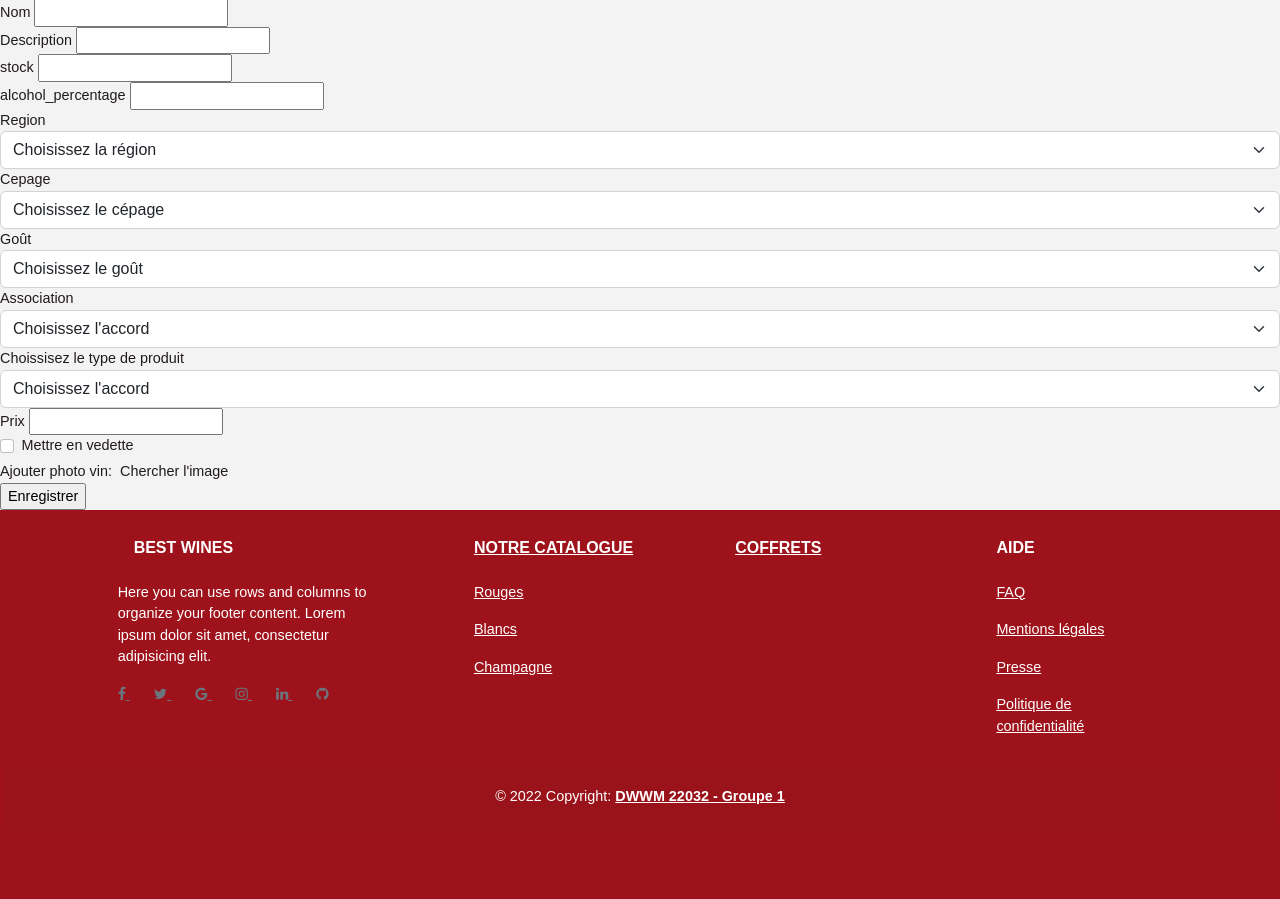
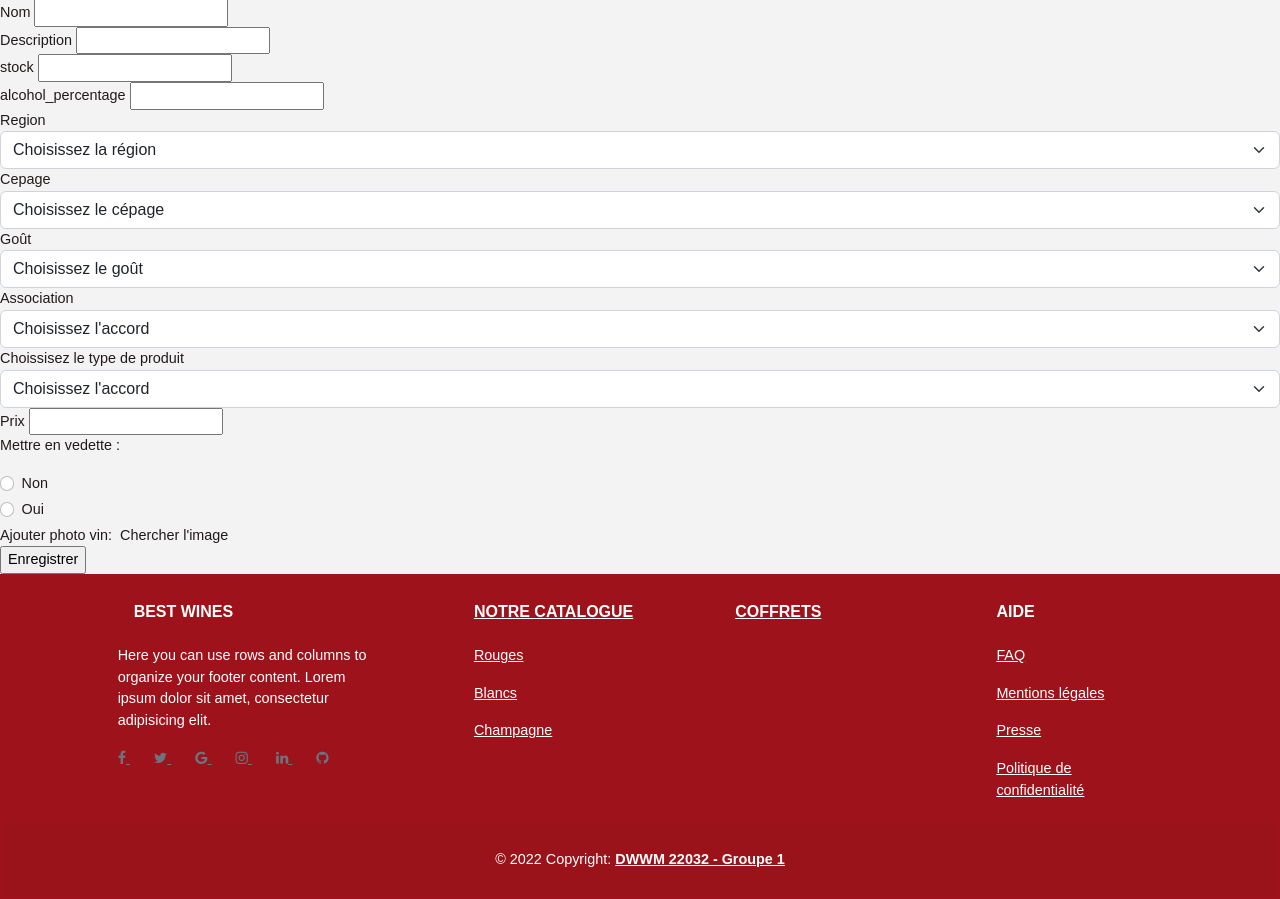
Before and after one commit to matgiard/best-wines, a PHP site: template src/views/employe/stock/insert.php in a window 1280 px wide. Shown: the part 170-1069 px from the top of the page. Before the commit the page ends 974 px from the top, so only its background shows below. Run offline with PHP 8.4, Linux system fonts and the light colour scheme; the template is opened without the code that fills it, so the values that code supplies are empty; some libraries are stand-ins or nearby versions.

Commit message:
correction pb ajout produit

```diff
--- a/src/views/employe/stock/edit.php
+++ b/src/views/employe/stock/edit.php
@@ -99,8 +99,9 @@
     <div> Mettre en vedette</div>
 
     <div class="form-check">
-        <label class="form-check-label" for="is_featured">Non</label> <input class="form-check-input" name="is_featured" id="is_featured" type="radio" value="0" aria-label="Non" <?php if (($edit_temp['is_featured'] !== 1)): ?> <?= "checked" ?>><?php endif;?>
-    <div class="form-check">
+      <label class="form-check-label" for="is_featured">Non</label> <input class="form-check-input" name="is_featured" id="is_featured" type="radio" value="0" aria-label="Non" <?php if (($edit_temp['is_featured'] !== 1)): ?> <?= "checked" ?>><?php endif;?>
+    </div>
+        <div class="form-check">
         <label class="form-check-label" for="is_featured">Oui</label> <input class="form-check-input" name="is_featured" id="is_featured" type="radio" value="1" aria-label="Oui" <?php if (($edit_temp['is_featured'] == 1)): ?> <?= "checked" ?>><?php endif;?>>
 
     </div>
--- a/src/views/employe/stock/insert.php
+++ b/src/views/employe/stock/insert.php
@@ -72,13 +72,16 @@
     </div>
     <div>
         <label for="price">Prix</label>
-        <input type="number" name="price" id="price">
+        <input type="text" name="price" id="price">
+    </div>
+    <p>Mettre en vedette :</p>
+    <div class="form-check">
+
+        <label class="form-check-label" for="is_featured">Non</label> <input class="form-check-input" name="is_featured" id="is_featured" type="radio" value="0" aria-label="Non">
     </div>
     <div class="form-check">
-        <input class="form-check-input" name='is_featured' type="checkbox" value="1" id="is_featured">
-        <label class="form-check-label" for="is_featured">
-            Mettre en vedette
-        </label>
+        <label class="form-check-label" for="is_featured">Oui</label> <input class="form-check-input" name="is_featured" id="is_featured" type="radio" value="1" aria-label="Oui">
+
     </div>
     <div>Ajouter photo vin:
         <label for="image_browser">
```
